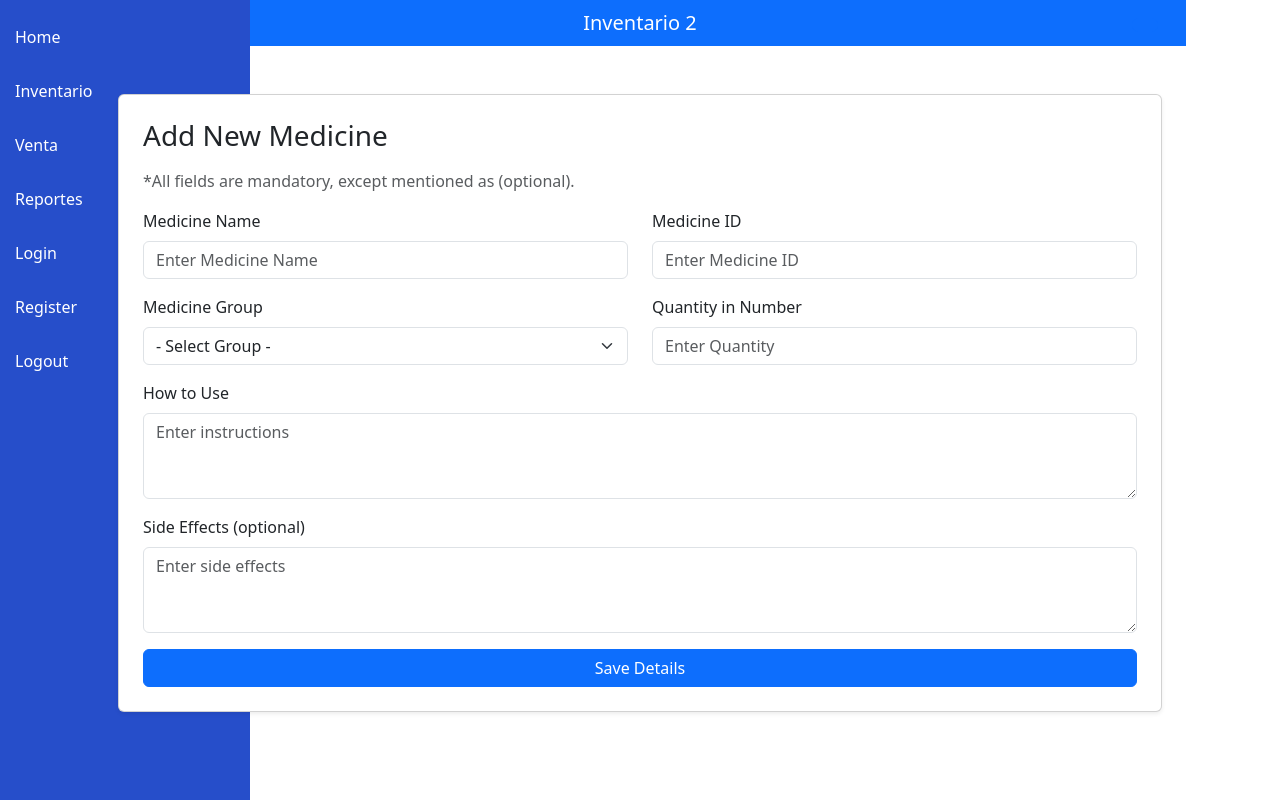
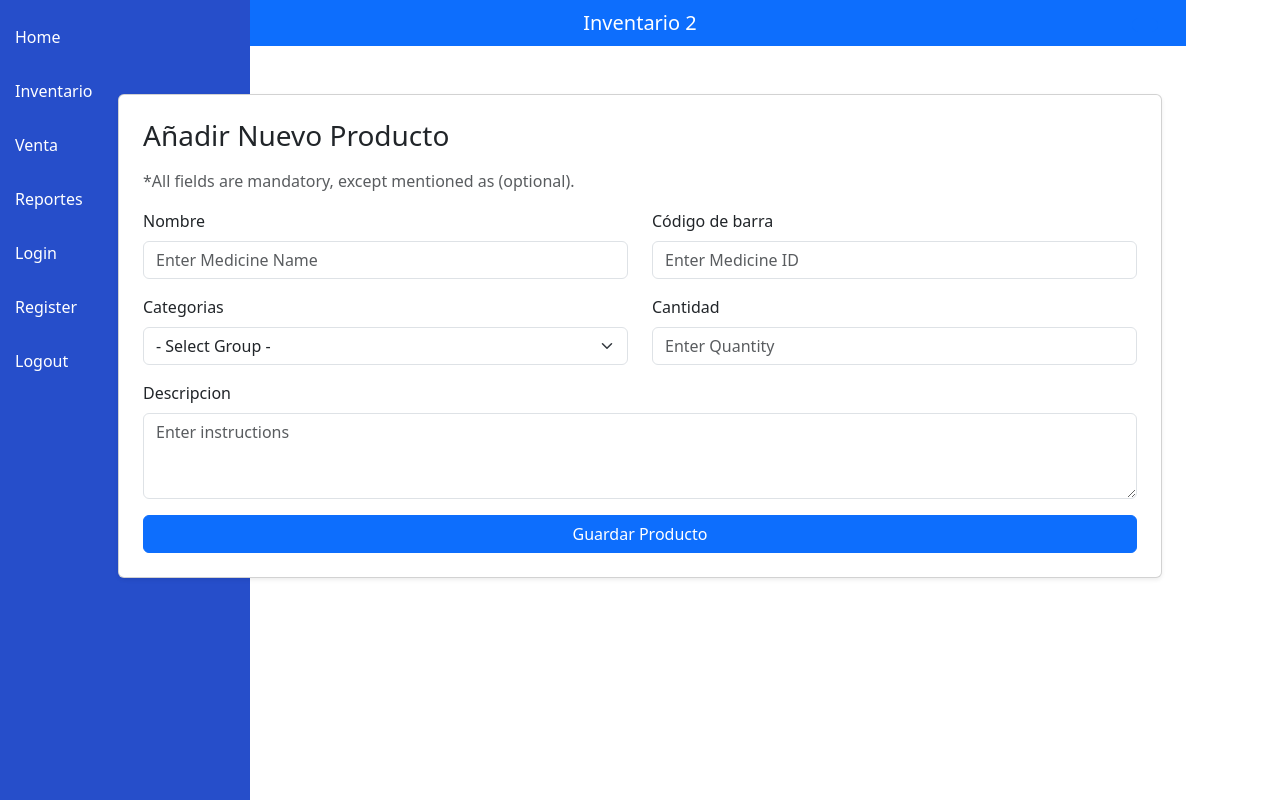
Before and after one commit to Yoda2171/SalvaPOS, an Angular app in the folder salvapos-frontend/: page /addproduct in a window 1280 px wide. Built offline with nearby package versions, Linux system fonts and the light colour scheme.

Commit message:
listo para agregar y editas las categorias

```diff
--- /dev/null
+++ b/salvapos-frontend/src/app/dashboard/pages/inventario/pages/addCategoria/addCategoria.component.css
@@ -0,0 +1,3 @@
+:host {
+  display: block;
+}
--- /dev/null
+++ b/salvapos-frontend/src/app/dashboard/pages/inventario/pages/addCategoria/addCategoria.component.html
@@ -0,0 +1 @@
+<p>addCategoria works!</p>,
--- a/salvapos-frontend/src/app/dashboard/pages/inventario/pages/addProducto/addProducto.component.html
+++ b/salvapos-frontend/src/app/dashboard/pages/inventario/pages/addProducto/addProducto.component.html
@@ -26,7 +26,7 @@
       <!-- Formulario de agregar medicamento -->
       <div class="container mt-5">
         <div class="card shadow-sm p-4">
-          <h3 class="mb-3">Add New Medicine</h3>
+          <h3 class="mb-3">Añadir Nuevo Producto</h3>
           <p class="text-muted">
             *All fields are mandatory, except mentioned as (optional).
           </p>
@@ -35,9 +35,7 @@
             <!-- Fila para nombre e ID del medicamento -->
             <div class="row mb-3">
               <div class="col-md-6">
-                <label for="medicineName" class="form-label"
-                  >Medicine Name</label
-                >
+                <label for="medicineName" class="form-label">Nombre</label>
                 <input
                   type="text"
                   id="medicineName"
@@ -47,7 +45,9 @@
                 />
               </div>
               <div class="col-md-6">
-                <label for="medicineId" class="form-label">Medicine ID</label>
+                <label for="medicineId" class="form-label"
+                  >Código de barra</label
+                >
                 <input
                   type="text"
                   id="medicineId"
@@ -61,9 +61,7 @@
             <!-- Fila para grupo del medicamento y cantidad -->
             <div class="row mb-3">
               <div class="col-md-6">
-                <label for="medicineGroup" class="form-label"
-                  >Medicine Group</label
-                >
+                <label for="medicineGroup" class="form-label">Categorias</label>
                 <select id="medicineGroup" class="form-select" required>
                   <option value="">- Select Group -</option>
                   <option value="group1">Group 1</option>
@@ -71,9 +69,7 @@
                 </select>
               </div>
               <div class="col-md-6">
-                <label for="quantity" class="form-label"
-                  >Quantity in Number</label
-                >
+                <label for="quantity" class="form-label">Cantidad</label>
                 <input
                   type="number"
                   id="quantity"
@@ -86,7 +82,7 @@
 
             <!-- Fila para cómo usar el medicamento -->
             <div class="mb-3">
-              <label for="howToUse" class="form-label">How to Use</label>
+              <label for="howToUse" class="form-label">Descripcion</label>
               <textarea
                 id="howToUse"
                 class="form-control"
@@ -96,23 +92,10 @@
               ></textarea>
             </div>
 
-            <!-- Fila para efectos secundarios -->
-            <div class="mb-3">
-              <label for="sideEffects" class="form-label"
-                >Side Effects (optional)</label
-              >
-              <textarea
-                id="sideEffects"
-                class="form-control"
-                rows="3"
-                placeholder="Enter side effects"
-              ></textarea>
-            </div>
-
             <!-- Botón para guardar detalles -->
             <div class="d-grid">
               <button type="submit" class="btn btn-primary">
-                Save Details
+                Guardar Producto
               </button>
             </div>
           </form>
--- /dev/null
+++ b/salvapos-frontend/src/app/dashboard/pages/inventario/pages/editCategoria/editCategoria.component.css
@@ -0,0 +1,3 @@
+:host {
+  display: block;
+}
--- /dev/null
+++ b/salvapos-frontend/src/app/dashboard/pages/inventario/pages/editCategoria/editCategoria.component.html
@@ -0,0 +1 @@
+<p>editCategoria works!</p>,
```
Also changed, not shown: salvapos-frontend/src/app/dashboard/pages/inventario/pages/addCategoria/addCategoria.component.ts (added, +14 -0 lines), salvapos-frontend/src/app/dashboard/pages/inventario/pages/editCategoria/editCategoria.component.ts (added, +14 -0 lines).
